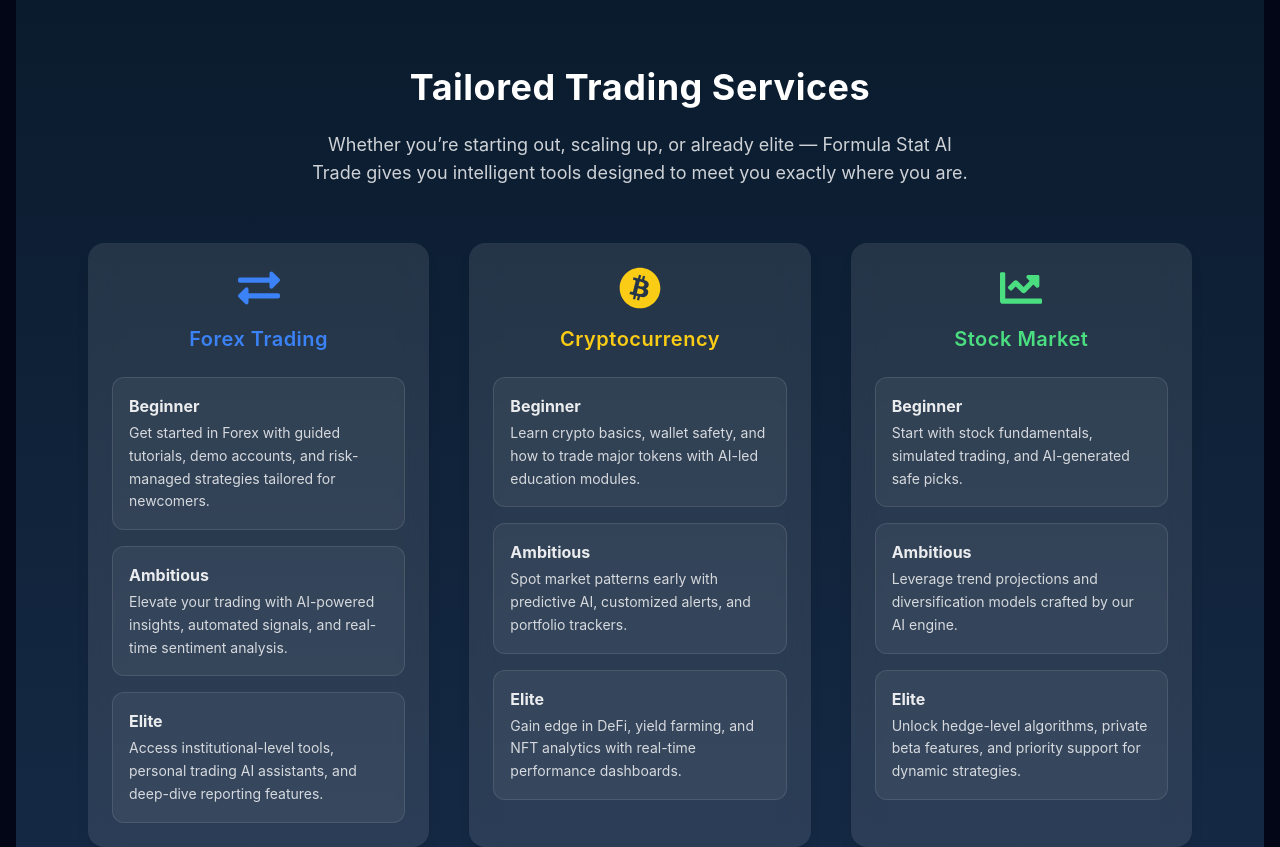
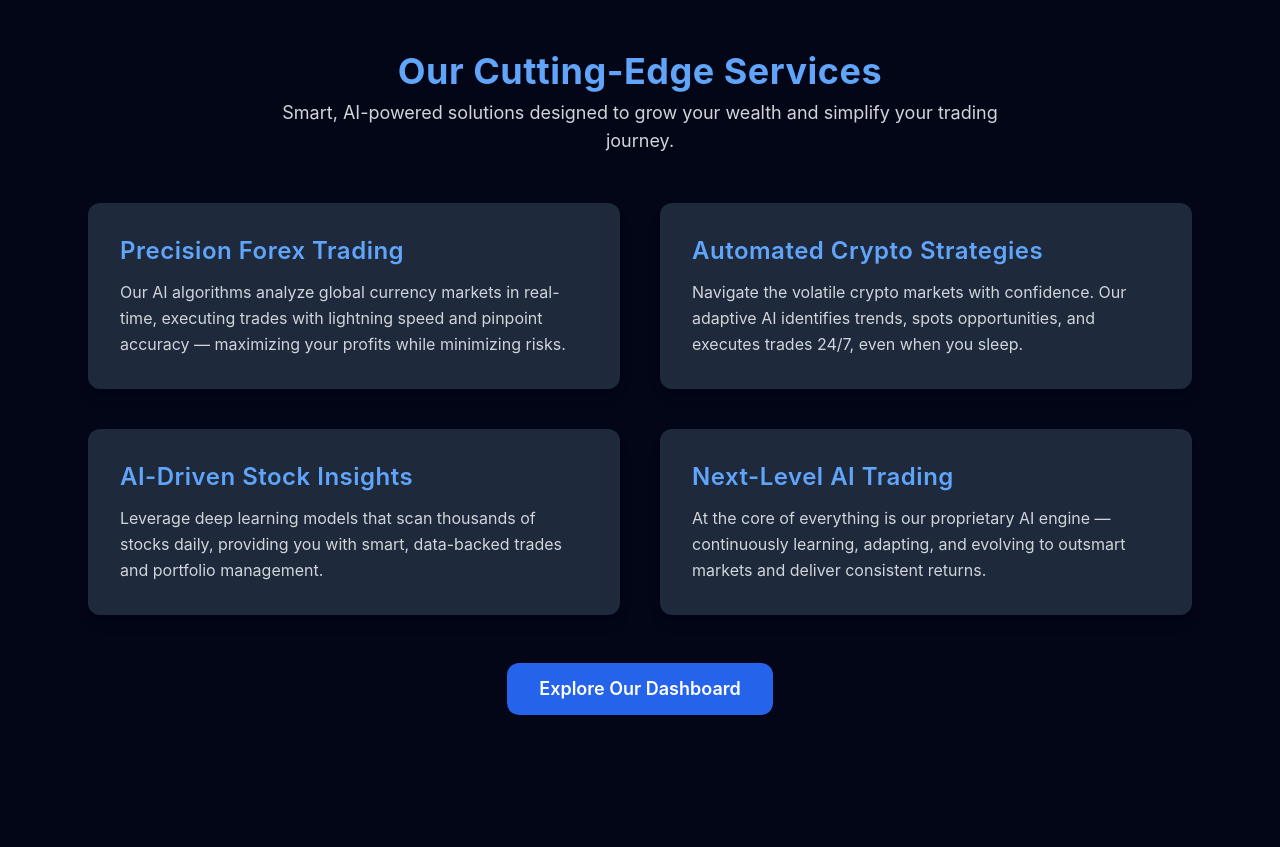
Before and after one commit to Kaskyjames/Formulastataitrade, a React (Vite) app: page / in a window 1280 px wide. Shown: the part 1320-2167 px from the top of the page. Built offline with nearby package versions, Linux system fonts and the light colour scheme.

Commit message:
Update ServicesSection.jsx

```diff
--- a/src/pages/ServicesSection.jsx
+++ b/src/pages/ServicesSection.jsx
@@ -1,145 +1,94 @@
 import React from "react";
 import { motion } from "framer-motion";
-import { FaBitcoin, FaChartLine, FaExchangeAlt } from "react-icons/fa";
-
-const services = [
-  {
-    id: 1,
-    title: "Forex Trading",
-    icon: <FaExchangeAlt size={42} className="text-blue-500" />,
-    color: "text-blue-500",
-    offers: [
-      {
-        level: "Beginner",
-        description:
-          "Get started in Forex with guided tutorials, demo accounts, and risk-managed strategies tailored for newcomers.",
-      },
-      {
-        level: "Ambitious",
-        description:
-          "Elevate your trading with AI-powered insights, automated signals, and real-time sentiment analysis.",
-      },
-      {
-        level: "Elite",
-        description:
-          "Access institutional-level tools, personal trading AI assistants, and deep-dive reporting features.",
-      },
-    ],
-  },
-  {
-    id: 2,
-    title: "Cryptocurrency",
-    icon: <FaBitcoin size={42} className="text-yellow-400" />,
-    color: "text-yellow-400",
-    offers: [
-      {
-        level: "Beginner",
-        description:
-          "Learn crypto basics, wallet safety, and how to trade major tokens with AI-led education modules.",
-      },
-      {
-        level: "Ambitious",
-        description:
-          "Spot market patterns early with predictive AI, customized alerts, and portfolio trackers.",
-      },
-      {
-        level: "Elite",
-        description:
-          "Gain edge in DeFi, yield farming, and NFT analytics with real-time performance dashboards.",
-      },
-    ],
-  },
-  {
-    id: 3,
-    title: "Stock Market",
-    icon: <FaChartLine size={42} className="text-green-400" />,
-    color: "text-green-400",
-    offers: [
-      {
-        level: "Beginner",
-        description:
-          "Start with stock fundamentals, simulated trading, and AI-generated safe picks.",
-      },
-      {
-        level: "Ambitious",
-        description:
-          "Leverage trend projections and diversification models crafted by our AI engine.",
-      },
-      {
-        level: "Elite",
-        description:
-          "Unlock hedge-level algorithms, private beta features, and priority support for dynamic strategies.",
-      },
-    ],
-  },
-];
 
 export default function ServicesSection() {
   return (
-    <section className="relative z-10 py-20 bg-gradient-to-b from-[#0a1b2d] to-[#162a46] text-white overflow-hidden">
-      {/* BACKGROUND EFFECTS (Optional Canvas) */}
-      <div className="absolute inset-0 -z-10">
-        <div className="absolute w-full h-full opacity-20">
-          <canvas id="particles" className="w-full h-full" />
-        </div>
-        <div className="absolute top-0 w-full h-[2px] bg-gradient-to-r from-transparent via-white/10 to-transparent" />
+    <section className="max-w-6xl mx-auto px-6 py-16 space-y-12 text-white">
+      <motion.div
+        initial={{ opacity: 0, y: 20 }}
+        whileInView={{ opacity: 1, y: 0 }}
+        viewport={{ once: true }}
+        transition={{ duration: 0.8 }}
+        className="text-center"
+      >
+        <h2 className="text-4xl font-bold text-blue-400 mb-2">Our Cutting-Edge Services</h2>
+        <p className="text-lg text-gray-300 max-w-3xl mx-auto">
+          Smart, AI-powered solutions designed to grow your wealth and simplify your trading journey.
+        </p>
+      </motion.div>
+
+      <div className="grid md:grid-cols-2 gap-10">
+        {/* Forex Trading */}
+        <motion.div
+          initial={{ opacity: 0, x: -30 }}
+          whileInView={{ opacity: 1, x: 0 }}
+          viewport={{ once: true }}
+          transition={{ duration: 0.8, delay: 0.1 }}
+          className="bg-slate-800 rounded-xl p-8 shadow-lg"
+        >
+          <h3 className="text-2xl font-semibold text-blue-400 mb-3">Precision Forex Trading</h3>
+          <p className="text-gray-300 leading-relaxed">
+            Our AI algorithms analyze global currency markets in real-time, executing trades with lightning speed and pinpoint accuracy — maximizing your profits while minimizing risks.
+          </p>
+        </motion.div>
+
+        {/* Crypto Trading */}
+        <motion.div
+          initial={{ opacity: 0, x: 30 }}
+          whileInView={{ opacity: 1, x: 0 }}
+          viewport={{ once: true }}
+          transition={{ duration: 0.8, delay: 0.2 }}
+          className="bg-slate-800 rounded-xl p-8 shadow-lg"
+        >
+          <h3 className="text-2xl font-semibold text-blue-400 mb-3">Automated Crypto Strategies</h3>
+          <p className="text-gray-300 leading-relaxed">
+            Navigate the volatile crypto markets with confidence. Our adaptive AI identifies trends, spots opportunities, and executes trades 24/7, even when you sleep.
+          </p>
+        </motion.div>
+
+        {/* Stock Market Trading */}
+        <motion.div
+          initial={{ opacity: 0, x: -30 }}
+          whileInView={{ opacity: 1, x: 0 }}
+          viewport={{ once: true }}
+          transition={{ duration: 0.8, delay: 0.3 }}
+          className="bg-slate-800 rounded-xl p-8 shadow-lg"
+        >
+          <h3 className="text-2xl font-semibold text-blue-400 mb-3">AI-Driven Stock Insights</h3>
+          <p className="text-gray-300 leading-relaxed">
+            Leverage deep learning models that scan thousands of stocks daily, providing you with smart, data-backed trades and portfolio management.
+          </p>
+        </motion.div>
+
+        {/* AI-Powered Trading System */}
+        <motion.div
+          initial={{ opacity: 0, x: 30 }}
+          whileInView={{ opacity: 1, x: 0 }}
+          viewport={{ once: true }}
+          transition={{ duration: 0.8, delay: 0.4 }}
+          className="bg-slate-800 rounded-xl p-8 shadow-lg"
+        >
+          <h3 className="text-2xl font-semibold text-blue-400 mb-3">Next-Level AI Trading</h3>
+          <p className="text-gray-300 leading-relaxed">
+            At the core of everything is our proprietary AI engine — continuously learning, adapting, and evolving to outsmart markets and deliver consistent returns.
+          </p>
+        </motion.div>
       </div>
 
-      <div className="max-w-6xl mx-auto px-6">
-        {/* TITLE */}
-        <motion.h2
-          initial={{ opacity: 0, y: 30 }}
-          whileInView={{ opacity: 1, y: 0 }}
-          transition={{ duration: 0.6 }}
-          viewport={{ once: true }}
-          className="text-center text-4xl font-bold mb-6"
+      <motion.div
+        initial={{ opacity: 0, y: 20 }}
+        whileInView={{ opacity: 1, y: 0 }}
+        viewport={{ once: true }}
+        transition={{ duration: 0.8, delay: 0.5 }}
+        className="text-center mt-12"
+      >
+        <a
+          href="https://formulastat-ai-dashboard.vercel.app"
+          className="inline-block bg-blue-600 hover:bg-blue-700 text-white font-semibold py-3 px-8 rounded-xl text-lg transition"
         >
-          Tailored Trading Services
-        </motion.h2>
-
-        {/* SUBTEXT */}
-        <motion.p
-          initial={{ opacity: 0, y: 20 }}
-          whileInView={{ opacity: 1, y: 0 }}
-          transition={{ duration: 0.6, delay: 0.2 }}
-          viewport={{ once: true }}
-          className="text-center text-lg max-w-2xl mx-auto text-white/80 mb-14"
-        >
-          Whether you’re starting out, scaling up, or already elite — Formula Stat AI Trade gives you intelligent tools designed to meet you exactly where you are.
-        </motion.p>
-
-        {/* SERVICE CARDS */}
-        <div className="grid md:grid-cols-3 gap-10">
-          {services.map(({ id, title, icon, offers, color }) => (
-            <motion.div
-              key={id}
-              initial={{ opacity: 0, y: 40 }}
-              whileInView={{ opacity: 1, y: 0 }}
-              transition={{ duration: 0.5, delay: id * 0.2 }}
-              viewport={{ once: true }}
-              className="bg-white/10 backdrop-blur-md p-6 rounded-2xl shadow-lg hover:shadow-2xl hover:scale-[1.02] transition-all"
-            >
-              <div className="flex justify-center mb-4">{icon}</div>
-              <h3 className={`text-xl font-semibold text-center mb-6 ${color}`}>
-                {title}
-              </h3>
-              <ul className="space-y-4">
-                {offers.map(({ level, description }, idx) => (
-                  <li
-                    key={idx}
-                    className="bg-white/5 p-4 rounded-xl border border-white/10"
-                  >
-                    <h4 className="font-bold mb-1 text-white/90">{level}</h4>
-                    <p className="text-sm text-white/80 leading-relaxed">
-                      {description}
-                    </p>
-                  </li>
-                ))}
-              </ul>
-            </motion.div>
-          ))}
-        </div>
-      </div>
+          Explore Our Dashboard
+        </a>
+      </motion.div>
     </section>
   );
 }
```
